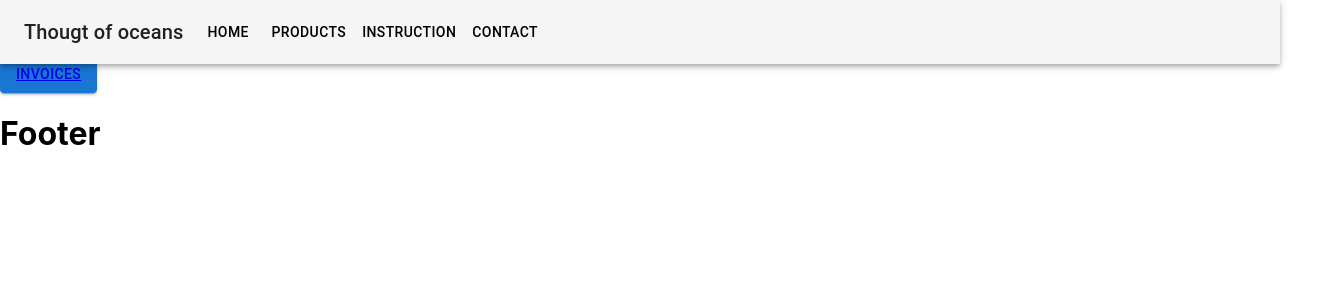
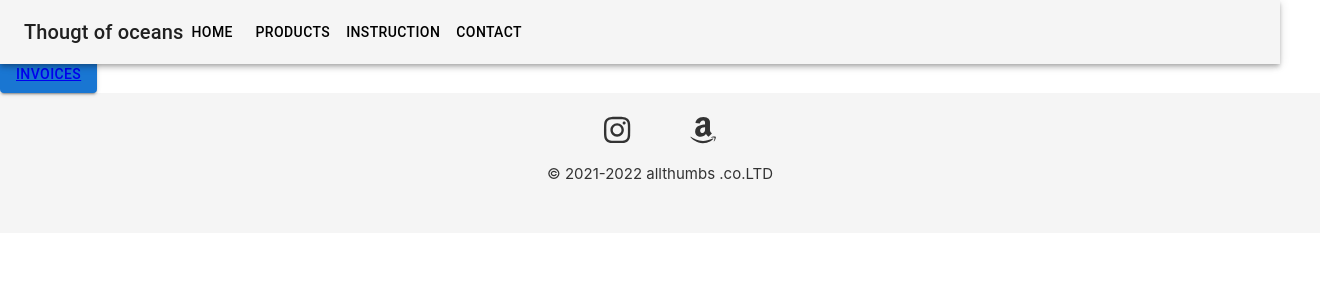
Before and after one commit to Nikudanngo/brush_wesite, a React (Create React App) app: page /Contact in a window 1280 px wide. Shown: the top 300 px of the page, 1320 px wide, since content can reach past the window. Built offline with nearby package versions, Linux system fonts and the light colour scheme.

Commit message:
フッターを追加

```diff
--- a/package.json
+++ b/package.json
@@ -5,6 +5,11 @@
   "dependencies": {
     "@emotion/react": "^11.7.1",
     "@emotion/styled": "^11.6.0",
+    "@fortawesome/fontawesome-svg-core": "^1.2.36",
+    "@fortawesome/free-brands-svg-icons": "^5.15.4",
+    "@fortawesome/free-regular-svg-icons": "^5.15.4",
+    "@fortawesome/free-solid-svg-icons": "^5.15.4",
+    "@fortawesome/react-fontawesome": "^0.1.16",
     "@material-ui/core": "^4.12.3",
     "@material-ui/icons": "^4.11.2",
     "@mui/icons-material": "^5.2.5",
--- a/src/Footer.js
+++ b/src/Footer.js
@@ -1,9 +1,74 @@
 import React from "react";
+import { makeStyles } from "@material-ui/core/styles";
+import { FontAwesomeIcon } from '@fortawesome/react-fontawesome'
+import { faInstagram, faAmazon } from '@fortawesome/free-brands-svg-icons'
+import { Link as MuiLink } from '@material-ui/core'
+import Logo from './img/logo.png';
+
+const useStyle = makeStyles({
+    footer: {
+        backgroundColor: "#f5f5f5",
+        padding: "20px",
+        textAlign: "center",
+        fontSize: "15px",
+        color: "#333",
+        position: "stick", // "sticky"にするとbottomナビゲーションバーになる
+        left: 0,
+        bottom: 0,
+        width: "100%",
+        height: "100px",
+        zIndex: "999",
+    },
+    icon: {
+        fontSize: "30px",
+        color: "#333",
+        margin: "0 30px",
+        '&:hover': {
+            color: "#087e8b",
+        }
+    },
+    logo: {
+        width: "100px",
+        height: "100px",
+        margin: "0 10px",
+    },
+    list: {
+        listStyle: "none",
+        margin: "0",
+        padding: "0",
+        display: "flex",
+    },
+
+});
+
 
 export default function Footer () {
+    const classes = useStyle();
     return (
-        <div className="footer">
-            <h1>Footer</h1>
+        <div className={classes.footer}>
+            {/* <div className={classes.list}>
+                <img src={Logo} alt="logo" className={classes.logo}/>
+            </div> */}
+            {/* インスタグラムのアイコン */}
+            <MuiLink
+            href="https://www.instagram.com/okinagram/"
+            target="_blank"
+            rel="noopener noreferrer"
+            className={classes.icon}
+            >
+                <FontAwesomeIcon icon={faInstagram} />
+            </MuiLink>
+
+            {/* アマゾンのアイコン */}
+            <MuiLink
+            href="https://www.amazon.co.jp/s?me=A3I6MWRX1EEVQE&marketplaceID=A1VC38T7YXB528"
+            target="_blank"
+            rel="noopener noreferrer"
+            className={classes.icon}
+            >
+                <FontAwesomeIcon icon={faAmazon} />
+            </MuiLink>
+            <p>© 2021-2022 allthumbs .co.LTD</p>
         </div>
     );
 }
--- a/src/Instruction.js
+++ b/src/Instruction.js
@@ -3,7 +3,7 @@ import React from "react";
 export default function Instruction() {
   return (
     <div className="instruction">
-        <h1>Instruction</h1>
+
     </div>
   );
 }
```
Also changed, not shown: 1 other file (tests, documents, lock files or other folders).
